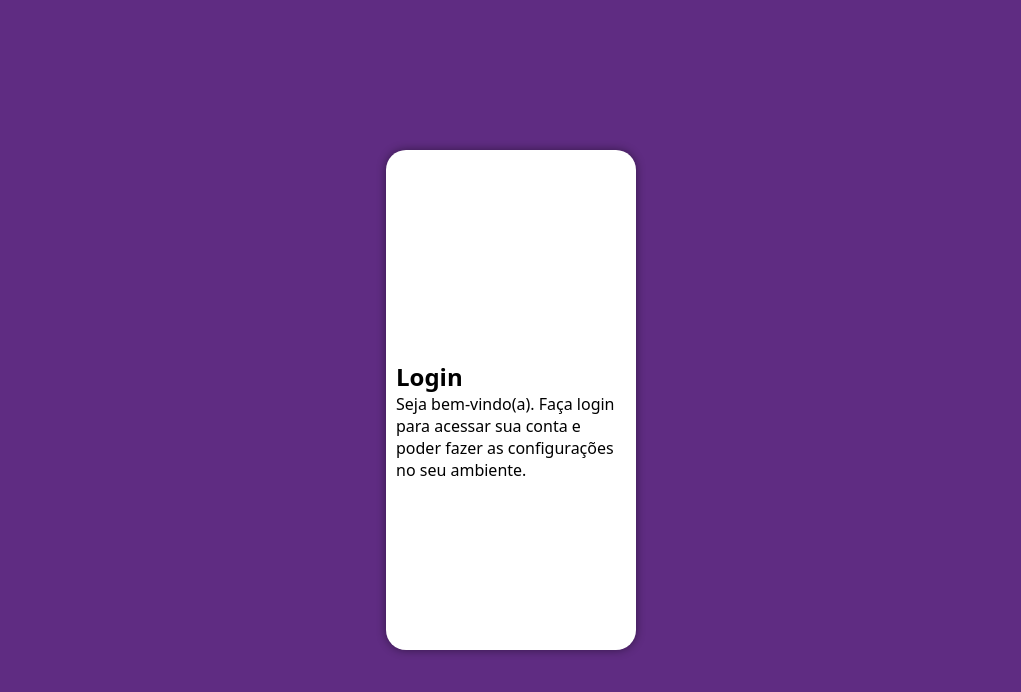
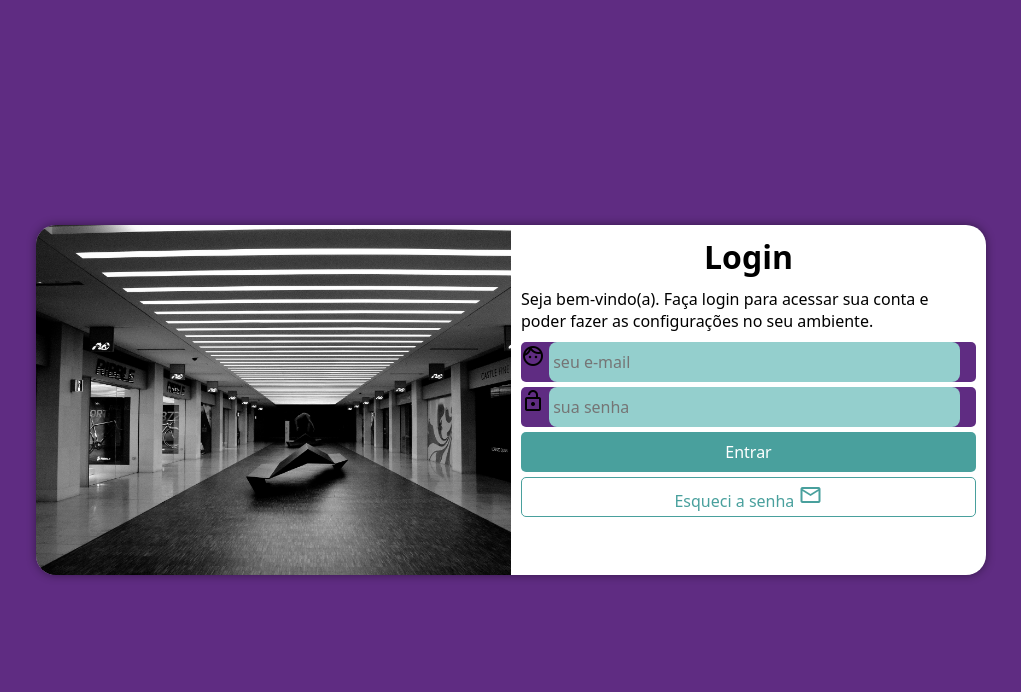
Before and after one commit to RonaldQueirox/Projeto-Login, a plain HTML site: page index.html in a window 1280 px wide. Shown: the whole page, without its empty margins (129-1150 px from the left). Drawn offline with nearby package versions, Linux system fonts and the light colour scheme.

Commit message:
Update projeto login

```diff
--- a/estilos/media-query.css
+++ b/estilos/media-query.css
@@ -10,12 +10,13 @@ Grandes telas: acima de 1200px
 */
 
 @media screen and (min-width: 768px) and (max-width: 992px) {
-
+    /* CONFIGURAÇÃO PARA TABLET */
     body {
         background-image: linear-gradient(to top, #49a09d, #5f2c82);
     }
     section#login {
         width: 80vw;
+        height: 280px;
     }
 
     section#login > div#imagem {
@@ -31,8 +32,10 @@ Grandes telas: acima de 1200px
 }
 
 @media screen and (min-width: 992px) {
+    /* CONFIGURAÇÕES PARA DESKTOP */
     section#login {
         width: 950px;
+        height: 350px;
     }
 
     section#login > div#imagem {
@@ -42,7 +45,16 @@ Grandes telas: acima de 1200px
     }
 
     section#login > div#formulario {
-        float: right;
+        float: left;
         width: 50%;
     }
+
+    div#formulario > h1 {
+        font-size: 2em;
+    }
+
+    div#formulario > p {
+        font-size: 1em;
+        margin: 10px 0px;
+    }
 }
--- a/estilos/style.css
+++ b/estilos/style.css
@@ -29,7 +29,6 @@ section#login {
     position: absolute;
     top: 50%;
     left: 50%;
-    transform: translate(-50%, -50%);
     overflow: hidden;
 
     background-color: white;
@@ -38,12 +37,14 @@ section#login {
     border-radius: 20px;
     box-shadow: 0px 0px 10px rgba(0, 0, 0, 0.450);
 
+    transform: translate(-50%, -50%);
     transition: width .3s, height .3s;
     transition-timing-function: ease;
 }
 
 section#login > div#imagem {
-    background: #5f2c82 url(../imagens/hallway-gf947eb4c3_1920.jpg) no repeat;
+    display: block;
+    background: #5f2c82 url(../imagens/hallway-gf947eb4c3_1920.jpg) no-repeat;
     background-size: cover;
     background-position: left bottom;
     height: 200px;
@@ -53,3 +54,85 @@ section#login > div#formulario {
     display: block;
     padding: 10px;
 }
+
+div#formulario > h1 {
+    text-align: center;
+    margin-bottom: 10px;
+}
+
+div#formulario > p {
+    font-size: 0.8em;
+}
+
+form > div.campo {
+    background-color: #5f2c82;
+    display: block;
+    width: 100%;
+    height: 40px;
+    border-radius: 5px;
+    margin: 5px 0px;
+}
+
+div.campo > label {
+    display: none;
+}
+
+div.campo > i {
+    color: white;
+    font-size: 2em;
+    width: 40px;
+    padding: 5px;
+}
+
+div.campo > input {
+    background-color: #94cfcd;
+    font-size: 1em;
+    width: calc(100% - 44px);
+    height: 100%;
+    border: 0px;
+    border-radius: 8px;
+    padding: 4px;
+}
+div.campo > input:focus-within {
+    background-color: white;
+    border: none;
+}
+
+form > input[type=submit] {
+    display: block;
+    font-size: 1em;
+    width: 100%;
+    height: 40px;
+    background-color: #49a09d;
+    color: white;
+    border: none;
+    border-radius: 5px;
+    cursor: pointer;
+}
+
+form input[type=submit]:hover {
+    background-color: #2d6462;
+}
+
+form > a.button {
+    display: block;
+    text-align: center;
+    font-size: 1em;
+    width: 100%;
+    height: 40px;
+    padding-top: 5px;
+    margin-top: 5px;
+    background-color: white;
+    color: #49a09d;
+    border: 1px solid #49a09d;
+    border-radius: 5px;
+    text-decoration: none;
+}
+
+form > a.button:hover {
+    background-color: #6cd3cf;
+}
+
+form > a.button > i {
+    font-size: 0.8em;
+}
--- a/index.html
+++ b/index.html
@@ -4,8 +4,10 @@
     <meta charset="UTF-8">
     <meta http-equiv="X-UA-Compatible" content="IE=edge">
     <meta name="viewport" content="width=device-width, initial-scale=1.0">
+    <link rel="stylesheet" href="https://fonts.googleapis.com/css2?family=Material+Symbols+Outlined:opsz,wght,FILL,GRAD@20..48,100..700,0..1,-50..200" />
     <title>Login</title>
     <link rel="stylesheet" href="estilos/style.css">
+    <link rel="stylesheet" href="estilos/media-query.css">
 </head>
 <body>
     <main>
@@ -17,7 +19,22 @@
               <h1>Login</h1>
               <p>Seja bem-vindo(a). Faça login para acessar sua conta e poder
               fazer as configurações no seu ambiente.</p>
-              <form action="login.php" method="post"></form>
+              <form action="login.php" method="post" autocomplete="on">
+                <div class="campo">
+                    <span class="material-symbols-outlined">face</span>
+                    <input type="email" name="login" id="ilogin" placeholder="seu e-mail" autocomplete="email" required maxlength="30">
+                    <label for="ilogin">Login</label>
+                </div>
+                <div class="campo">
+                    <span class="material-symbols-outlined">lock_open</span>
+                    <input type="password" name="senha" id="isenha" placeholder="sua senha" autocomplete="current-password" required minlength="8" maxlength="20">
+                    <label for="isenha">Senha</label>
+                </div>
+                <input type="submit" value="Entrar">
+                <a href="esqueci.html" class="button">
+                    Esqueci a senha <span class="material-symbols-outlined">mail</span>
+                </a>
+              </form>
            </div>
         </section>
     </main>
```
